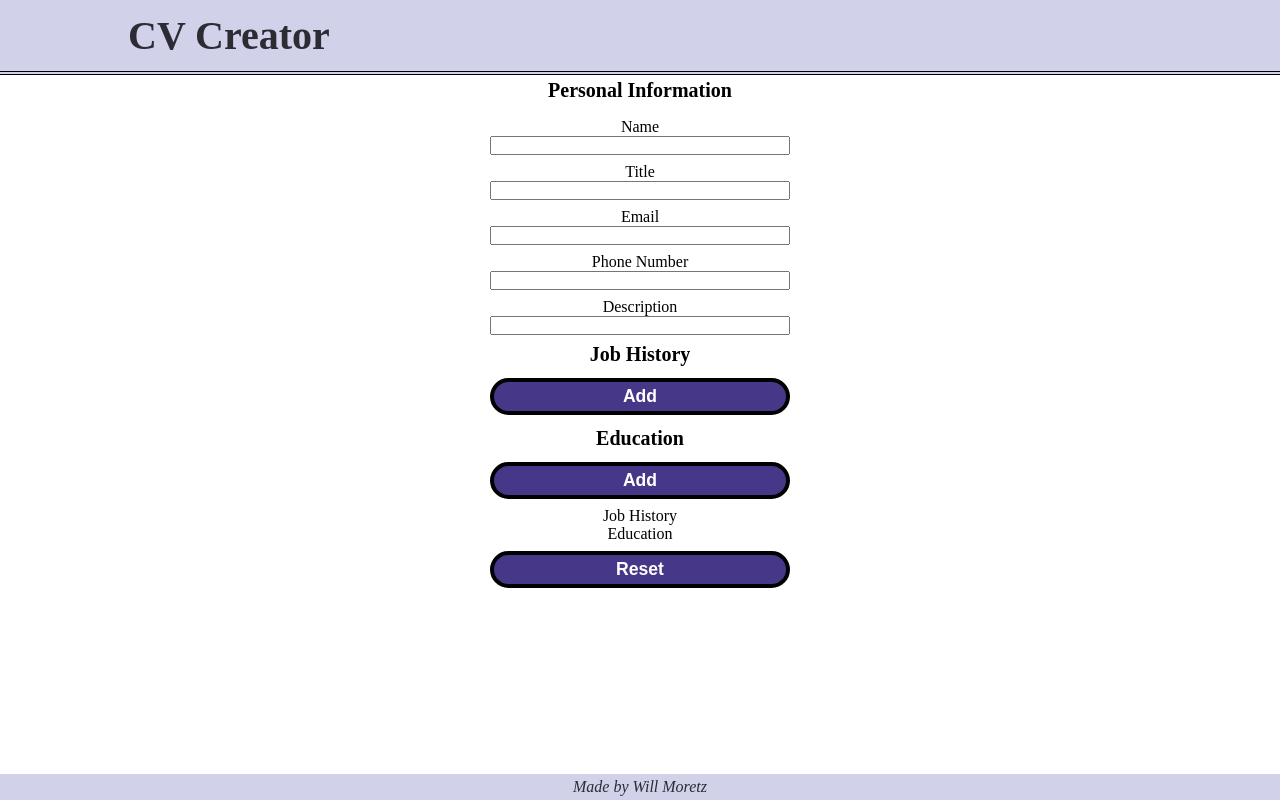
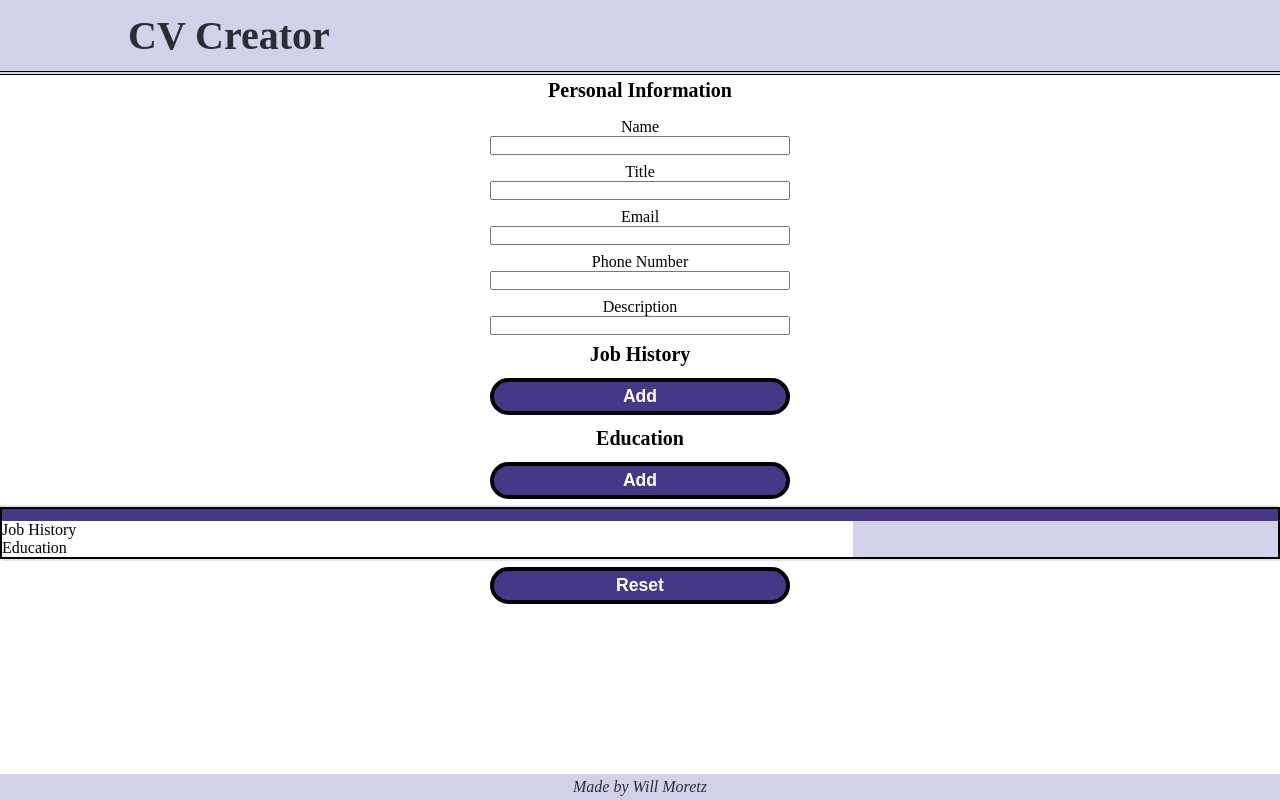
Before and after one commit to WillMoretz/cv-creator, a React (Create React App) app: page / in a window 1280 px wide. Built offline with nearby package versions, Linux system fonts and the light colour scheme.

Commit message:
styled cv display

```diff
--- a/src/App.js
+++ b/src/App.js
@@ -167,6 +167,7 @@ export default class App extends Component {
       <div className="App">
         <header>CV Creator</header>
         <section>
+          <div className="forms">
             <PersonalInfo
               values={this.state.personalInfo}
               update={this.updatePersonalInfo.bind(this)}
@@ -183,6 +184,7 @@ export default class App extends Component {
               delete={this.deleteEducationItem.bind(this)}
               update={this.updateEducationItem.bind(this)}
             />
+          </div>
           <CV values={this.state} />
           <div className="buttons form-row">
             <button onClick={() => this.reset()}>Reset</button>
--- a/src/components/CV.js
+++ b/src/components/CV.js
@@ -6,29 +6,41 @@ export default class CoverLetter extends Component {
     const { personalInfo, educationItems, jobHistoryItems } = this.props.values;
 
     const jobHistoryElements = jobHistoryItems.map((item) => (
-      <div className="job-history-item" key={`${uuid()}diff`}>
-        <div className="position">{item.position}</div>
-        <div className="company">{item.company}</div>
-        <div className="start">{item.start}</div>
-        <div className="end">{item.end}</div>
+      <div className="job-history-item history-item" key={`${uuid()}diff`}>
+        <div className="dates">
+          <div className="start-end">
+            {item.start} - {item.end}
+          </div>
+        </div>
+        <div className="main-item">
+          <div className="position">{item.position}</div>
+          <div className="company">{item.company}</div>
+        </div>
       </div>
     ));
 
     const educationElements = educationItems.map((item) => (
-      <div className="education-item" key={`${uuid()}diff`}>
-        <div className="name">{item.name}</div>
-        <div className="subject">{item.subject}</div>
-        <div className="degree">{item.degree}</div>
-        <div className="start">{item.start}</div>
-        <div className="end">{item.end}</div>
+      <div className="education-item history-item" key={`${uuid()}diff`}>
+        <div className="dates">
+          <div className="start-end">
+            {item.start} - {item.end}
+          </div>
+        </div>
+        <div className="main-item">
+          <div className="name">{item.name}</div>
+          <div className="subject">{item.subject}</div>
+          <div className="degree">{item.degree}</div>
+        </div>
       </div>
     ));
 
     return (
       <div className="cover-letter">
-        <div className="personal-info">
+        <div className="personal-name">
           <div className="name">{personalInfo.name}</div>
           <div className="title">{personalInfo.title}</div>
+        </div>
+        <div className="personal-info">
           <div className="email">{personalInfo.email}</div>
           <div className="phone">{personalInfo.phone}</div>
           <div className="description">{personalInfo.description}</div>
--- a/src/index.css
+++ b/src/index.css
@@ -19,7 +19,7 @@
 }
 
 header {
-  background-color: var(--secondary, lightgrey);
+  background-color: var(--secondary, lightpink);
   color: var(--dark, black);
   font-size: 2.5rem;
   font-weight: 700;
@@ -50,7 +50,67 @@ footer {
 }
 
 .cover-letter {
+  display: grid;
+  grid-template-columns: 2fr 1fr;
+  grid-template-rows: min-content auto;
+  grid-template-areas: "name name" "job info" "education info";
+  box-shadow: 2px 2px rgba(0, 0, 0, 0.1), -2px -2px rgba(0, 0, 0, 0.1);
+  border: 2px solid black;
+}
+
+.personal-name {
+  grid-area: name;
+  background-color: var(--button, purple);
+  color: var(--light, white);
   text-align: center;
+  padding: 0.25rem 0 0.5rem 0;
+}
+
+.personal-name > .name {
+  font-size: 2rem;
+  font-weight: 700;
+}
+
+.personal-name > .title {
+  font-size: 1.5rem;
+  font-style: italic;
+}
+
+.personal-info {
+  grid-area: info;
+  background-color: var(--secondary, rgba(255, 0, 255, 0.5));
+  text-align: center;
+  padding-top: 1rem;
+}
+
+.history-item {
+  display: grid;
+  grid-template-columns: auto 1fr;
+  grid-template-areas: "dates main";
+  align-items: center;
+}
+
+.dates {
+  grid-area: dates;
+  padding: 1rem;
+}
+
+.main-item {
+  grid-area: main;
+  text-align: center;
+}
+
+.job-history,
+.education {
+  background-color: var(--light, white);
+}
+
+.job-history {
+  grid-area: job;
+}
+
+.education {
+  grid-area: education;
 }
 
 input,
```
Lines whose indentation alone changed are shown as unchanged.
